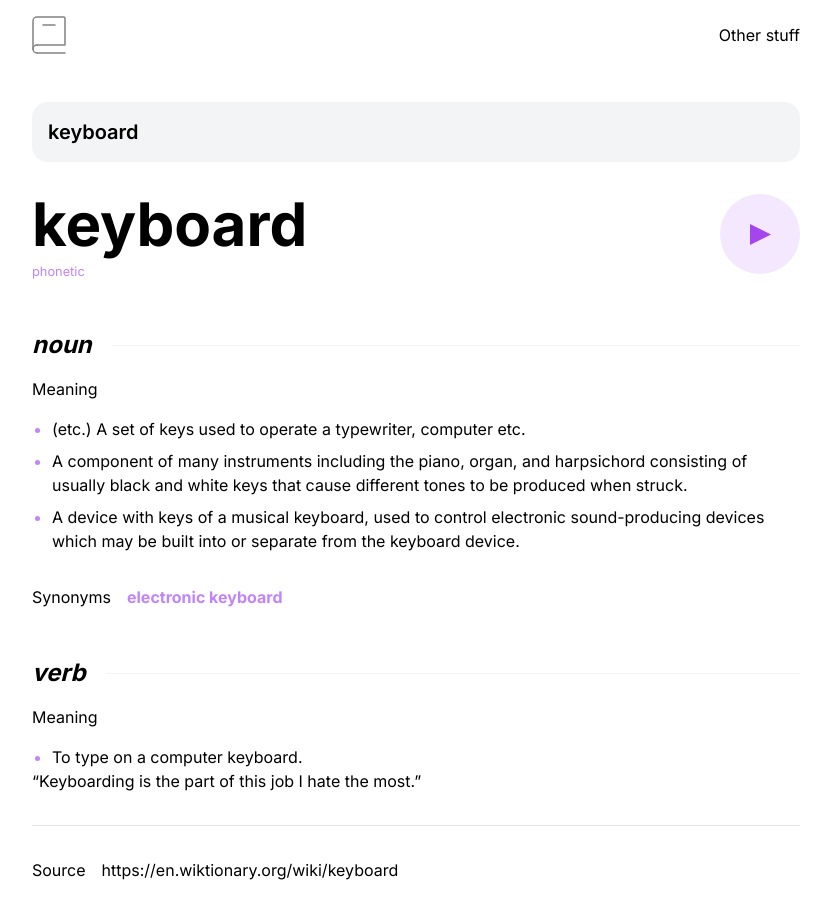
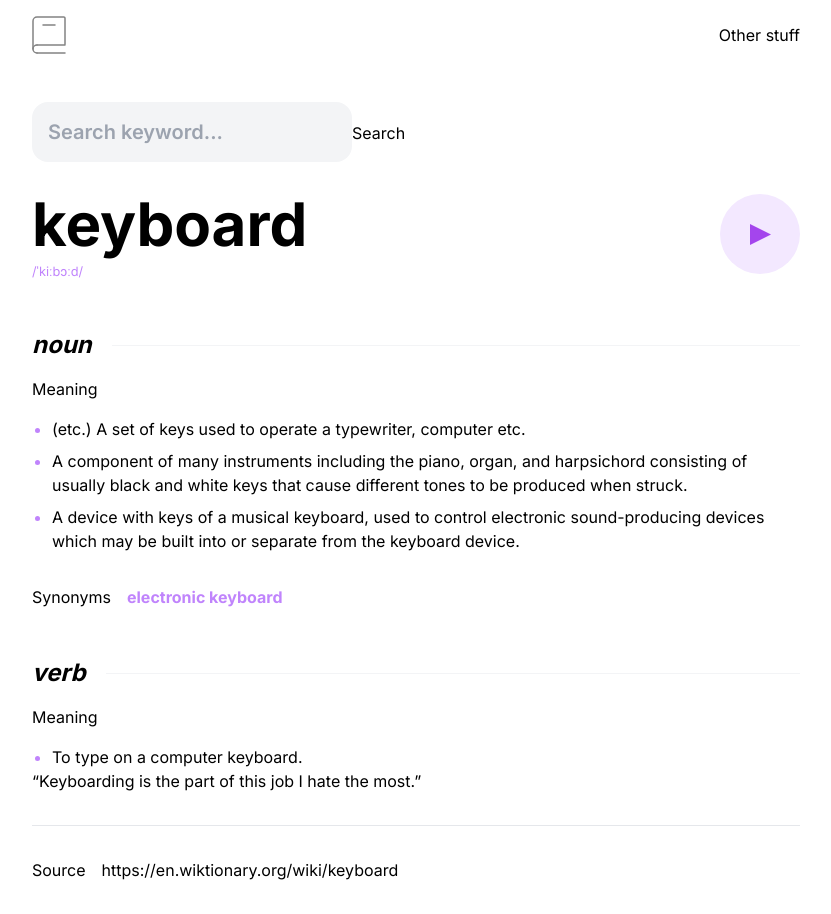
Before and after one commit to dominikrubroeder/dictionary-web-app, a Next.js app: page / in a window 1280 px wide. Shown: the whole page, without its empty margins (224-1055 px from the left). Before the commit the page ends 882 px from the top, so only its background shows below. Built offline with nearby package versions, Linux system fonts and the light colour scheme.

Commit message:
Prepare data structure and api call

```diff
--- a/src/app/layout.tsx
+++ b/src/app/layout.tsx
@@ -1,8 +1,8 @@
 import './globals.css'
-import { Inter } from 'next/font/google'
+import {Inter} from 'next/font/google'
 import Logo from "@/app/components/Logo";
 
-const inter = Inter({ subsets: ['latin'] })
+const inter = Inter({subsets: ['latin']})
 
 export const metadata = {
     title: 'Dictionary Web App',
@@ -16,14 +16,13 @@ export default function RootLayout({
 }) {
     return (
         <html lang="en">
-      <body className={`grid gap-8 grid-rows-[max-content_max-content_1fr] mx-auto max-w-screen-md min-h-screen ${inter.className}`}>
+        <body
+            className={`grid gap-8 grid-rows-[max-content_max-content_1fr] mx-auto max-w-screen-md min-h-screen ${inter.className}`}>
         <header className="flex justify-between gap-4 py-4 items-center">
-              <Logo />
+            <Logo/>
 
             <div>Other stuff</div>
         </header>
-
-          <input type="text" placeholder="Search keyword..." className="text-xl font-semibold p-4 rounded-2xl bg-gray-100" value="keyboard"/>
 
         {children}
         </body>
--- a/src/app/page.tsx
+++ b/src/app/page.tsx
@@ -1,12 +1,41 @@
+"use client"
+
 import PlayIcon from "@/app/components/PlayIcon";
+import {FormEvent, useState} from "react";
+import {Data, defaultData} from "@/data";
 
 export default function Home() {
+    const [searchValue, setSearchValue] = useState<string>('')
+    const [data, setData] = useState<Data>(defaultData)
+
+    async function handleSubmit(e: FormEvent<HTMLFormElement>, searchValue: string) {
+        e.preventDefault()
+        const modifiedSearchValue = searchValue.trim().replace(' ', '').toLowerCase()
+
+        if (modifiedSearchValue === '') {
+            setSearchValue('')
+            return
+        }
+
+        const response = await fetch(`https://api.dictionaryapi.dev/api/v2/entries/en/${modifiedSearchValue}`)
+        const data = await response.json()
+        setSearchValue(modifiedSearchValue)
+        setData(data[0])
+    }
+
     return (
         <main className="grid content-start gap-8">
+            <section>
+                <form onSubmit={(e) => handleSubmit(e, searchValue)}>
+                    <input type="text" placeholder="Search keyword..." className="text-xl font-semibold p-4 rounded-2xl bg-gray-100" value={searchValue} onChange={(e) => setSearchValue(e.target.value)}/>
+                    <button type="submit">Search</button>
+                </form>
+            </section>
+
             <section className="flex gap-4 justify-between">
                 <div className="grid gap-2">
-                    <h1 className="text-6xl font-bold">keyboard</h1>
-                    <small className="text-purple-400">phonetic</small>
+                    <h1 className="text-6xl font-bold">{data.word}</h1>
+                    <small className="text-purple-400">{data.phonetic}</small>
                 </div>
                 <button
                     className="bg-purple-100 flex items-center justify-center p-4 rounded-full w-20 h-20 text-purple-600">
--- /dev/null
+++ b/src/data.ts
@@ -0,0 +1,26 @@
+export interface Data {
+    word: string;
+    phonetic: string;
+    phonetics: Phonetic[];
+    origin: string;
+    meanings: Meaning[];
+}
+
+export interface Meaning {
+    partOfSpeech: string;
+    definitions: Definition[];
+}
+
+export interface Definition {
+    definition: string;
+    example: string;
+    synonyms: any[];
+    antonyms: any[];
+}
+
+export interface Phonetic {
+    text: string;
+    audio?: string;
+}
+
+export const defaultData = JSON.parse(JSON.stringify({"word":"keyboard","phonetic":"/ˈkiːbɔːd/","phonetics":[{"text":"/ˈkiːbɔːd/","audio":""},{"text":"/ˈkiːbɔːd/","audio":""},{"text":"/ˈkibɔɹd/","audio":"https://api.dictionaryapi.dev/media/pronunciations/en/keyboard-us.mp3","sourceUrl":"https://commons.wikimedia.org/w/index.php?curid=1755168","license":{"name":"BY-SA 3.0","url":"https://creativecommons.org/licenses/by-sa/3.0"}}],"meanings":[{"partOfSpeech":"noun","definitions":[{"definition":"(etc.) A set of keys used to operate a typewriter, computer etc.","synonyms":[],"antonyms":[]},{"definition":"A component of many instruments including the piano, organ, and harpsichord consisting of usually black and white keys that cause different tones to be produced when struck.","synonyms":[],"antonyms":[]},{"definition":"A device with keys of a musical keyboard, used to control electronic sound-producing devices which may be built into or separate from the keyboard device.","synonyms":[],"antonyms":[]}],"synonyms":["electronic keyboard"],"antonyms":[]},{"partOfSpeech":"verb","definitions":[{"definition":"To type on a computer keyboard.","synonyms":[],"antonyms":[],"example":"Keyboarding is the part of this job I hate the most."}],"synonyms":[],"antonyms":[]}],"license":{"name":"CC BY-SA 3.0","url":"https://creativecommons.org/licenses/by-sa/3.0"},"sourceUrls":["https://en.wiktionary.org/wiki/keyboard"]}))
```
Lines whose indentation alone changed are shown as unchanged.
